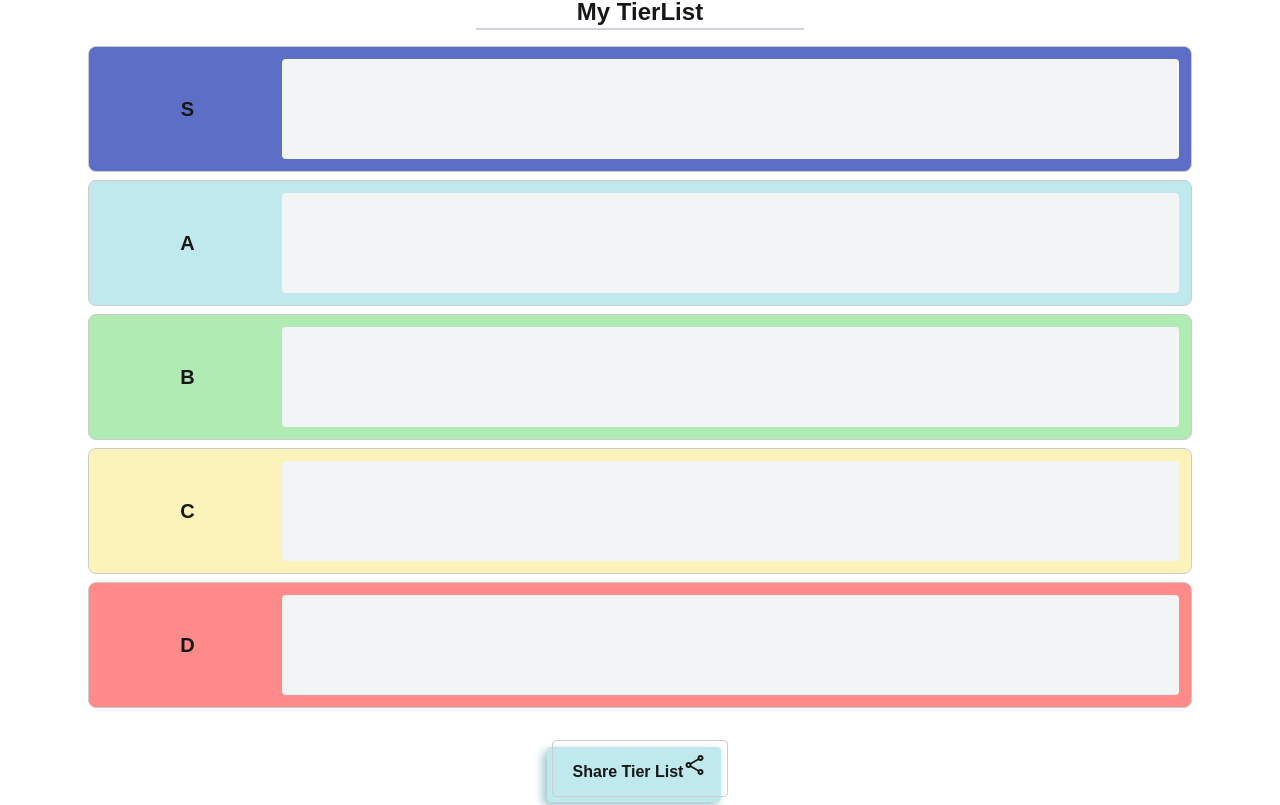
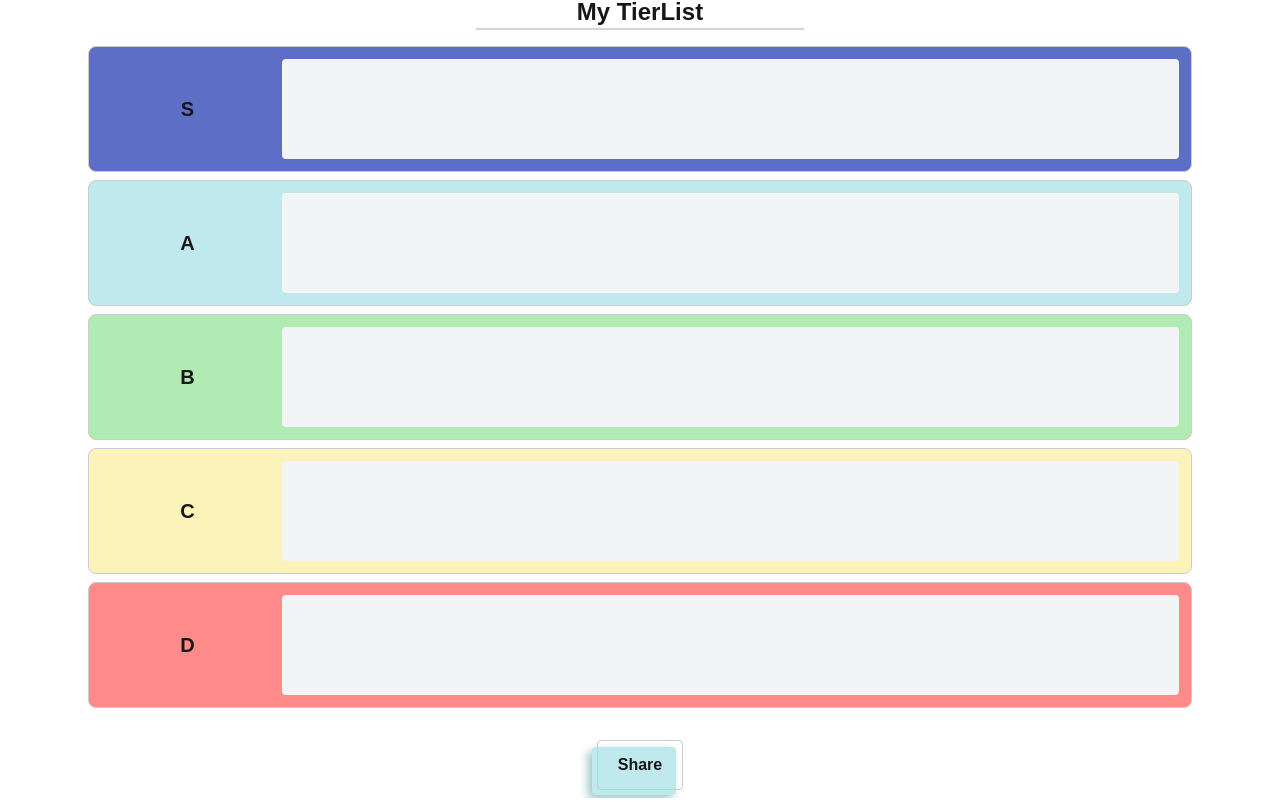
Before and after one commit to puleogerman/tier-list, a Next.js app: page / in a window 1280 px wide. Shown: the part 328-1133 px from the top of the page. Built offline with nearby package versions, Linux system fonts and the light colour scheme.

Commit message:
small cahnge

```diff
--- a/app/components/ShareButton.tsx
+++ b/app/components/ShareButton.tsx
@@ -36,8 +36,8 @@ const captureTierList = async () => {
       onClick={captureTierList}
       className="button-distorted"
     >
-      {copied ? "Link Copied! ✅" : "Share Tier List"}
-      <span className="material-symbols-outlined">share</span>
+      {copied ? "Image saved ✅" : "Share"}
+      {/* <span className="material-symbols-outlined">share</span> */}
     </button>
   );
 };
```
